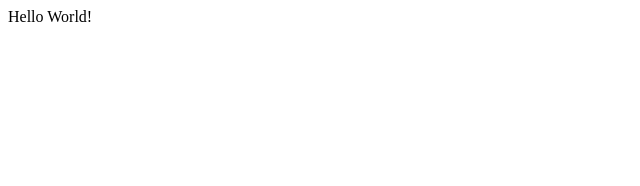
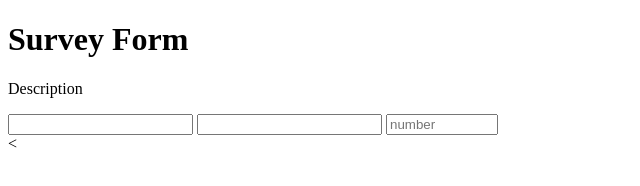
Before and after one commit to gerardo-mtz/mikhail---gerardo, a plain HTML site: page index.html in a window 1280 px wide. Shown: the whole page, without its empty margins (0-640 px from the left). Drawn offline with Linux system fonts and the light colour scheme.

Commit message:
Update index.html

```diff
--- a/index.html
+++ b/index.html
@@ -7,7 +7,25 @@
   </head>
 
   <body>
-    Hello World!
+    <header>
+      <h1 id="title">Survey Form</h1>
+    </header>
+
+    <p id="description">
+      Description
+    </p>
+      <form id=survey-form>
+        <input id ="name" required>
+        <input id ="email" required>
+        <input class="input-field" type="number" id="number" name="number" min="0" max="999999999" placeholder="number" required>
+
+
+      </form>
+
+    </div>
+    <
+
+
     <script src="https://cdn.freecodecamp.org/testable-projects-fcc/v1/bundle.js"></script>
 
     <!--
```
